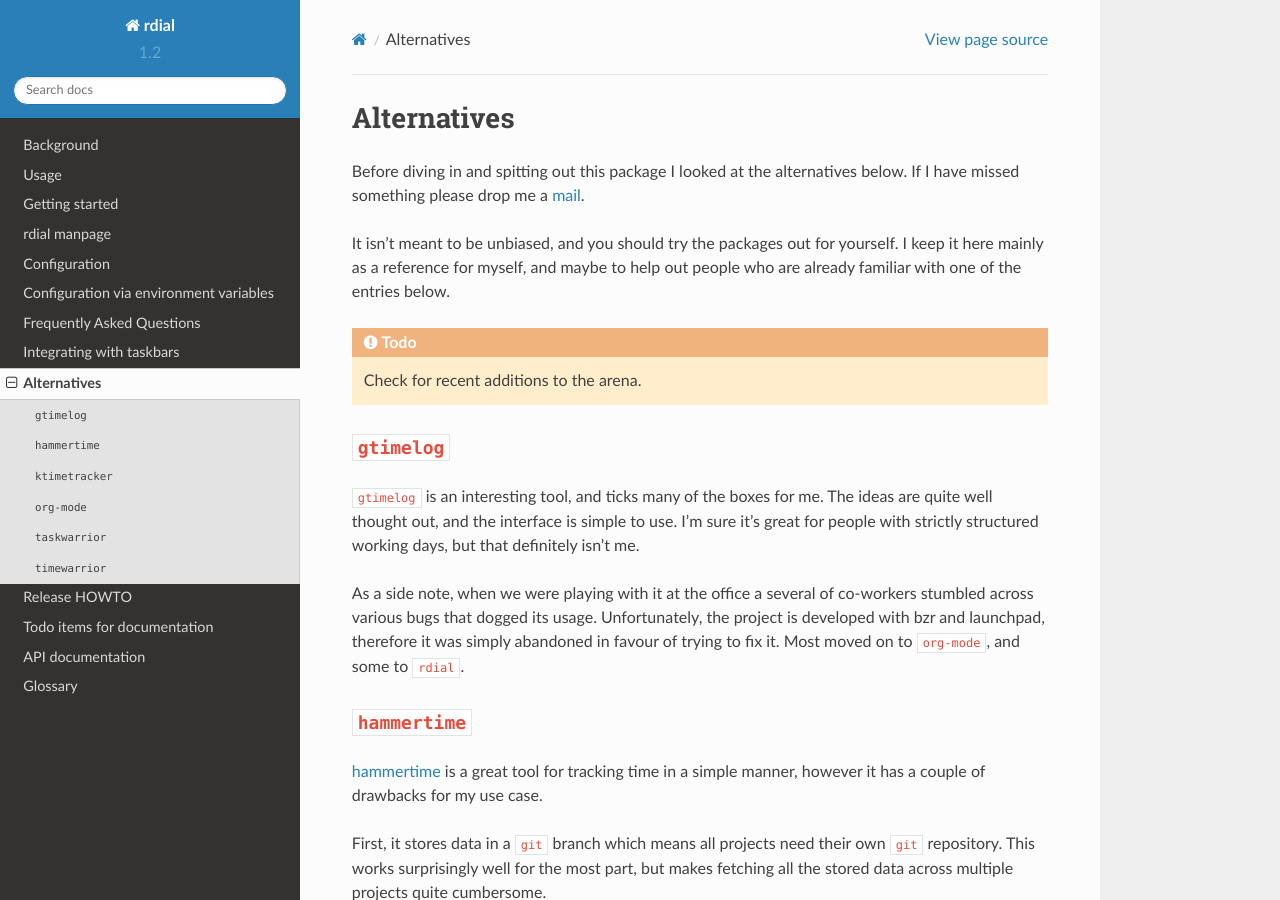
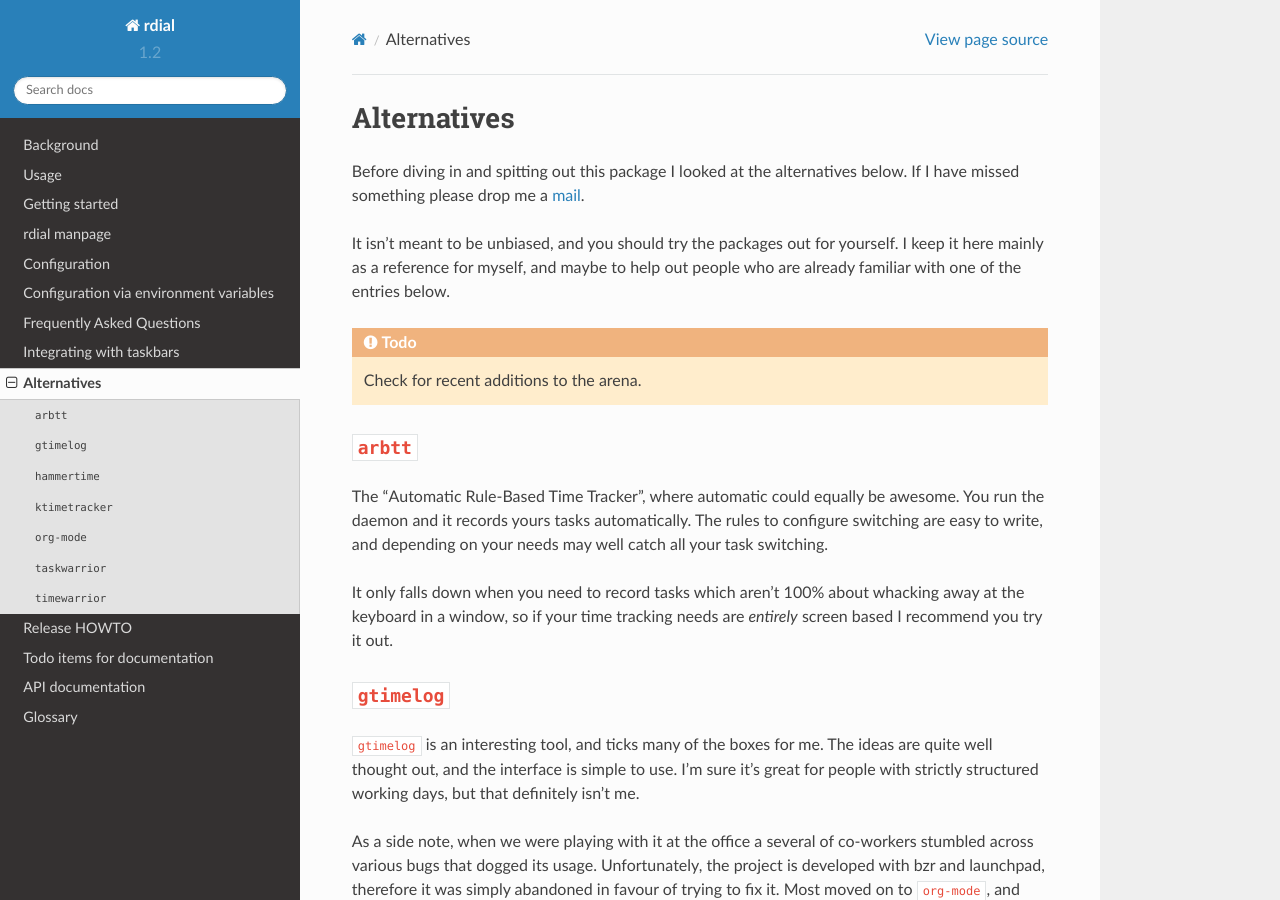
Before and after one commit to JNRowe/rdial, a Sphinx documentation site: the page built from doc/alternatives.rst, in a window 1280 px wide and 900 px high. Built offline with Sphinx 7.4.7 and the Read the Docs theme 2.0.0, drawn with Linux system fonts in a browser that asks for light colours.

Commit message:
Mention arbtt in alternatives

```diff
--- a/doc/alternatives.rst
+++ b/doc/alternatives.rst
@@ -11,6 +11,20 @@
 .. _mail: jnrowe@gmail.com
 
 .. todo:: Check for recent additions to the arena.
+
+``arbtt``
+---------
+
+The “Automatic Rule-Based Time Tracker”, where automatic could equally be
+awesome.  You run the daemon and it records yours tasks automatically.  The
+rules to configure switching are easy to write, and depending on your needs may
+well catch all your task switching.
+
+It only falls down when you need to record tasks which aren’t 100% about
+whacking away at the keyboard in a window, so if your time tracking needs are
+*entirely* screen based I recommend you try it out.
+
+.. _arbtt: http://hackage.haskell.org/package/arbtt
 
 ``gtimelog``
 ------------
```
